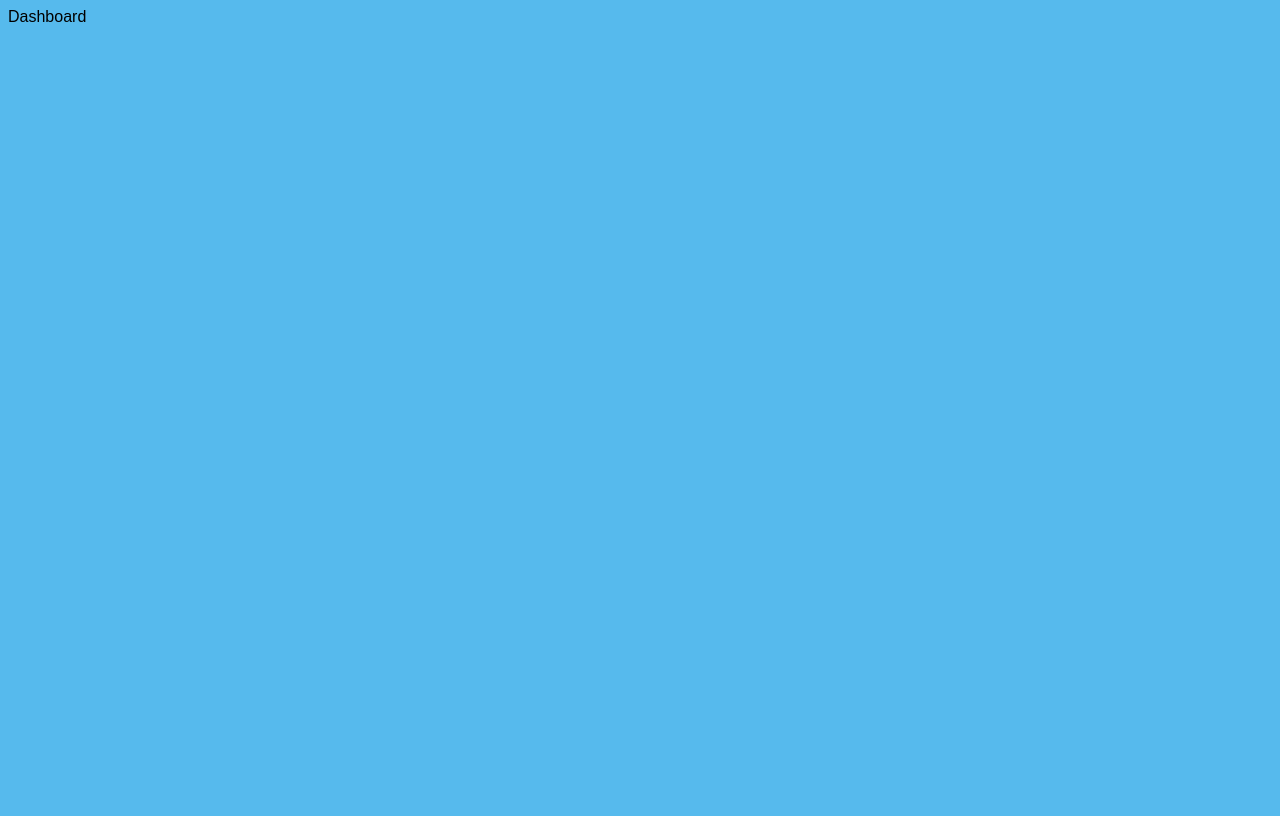
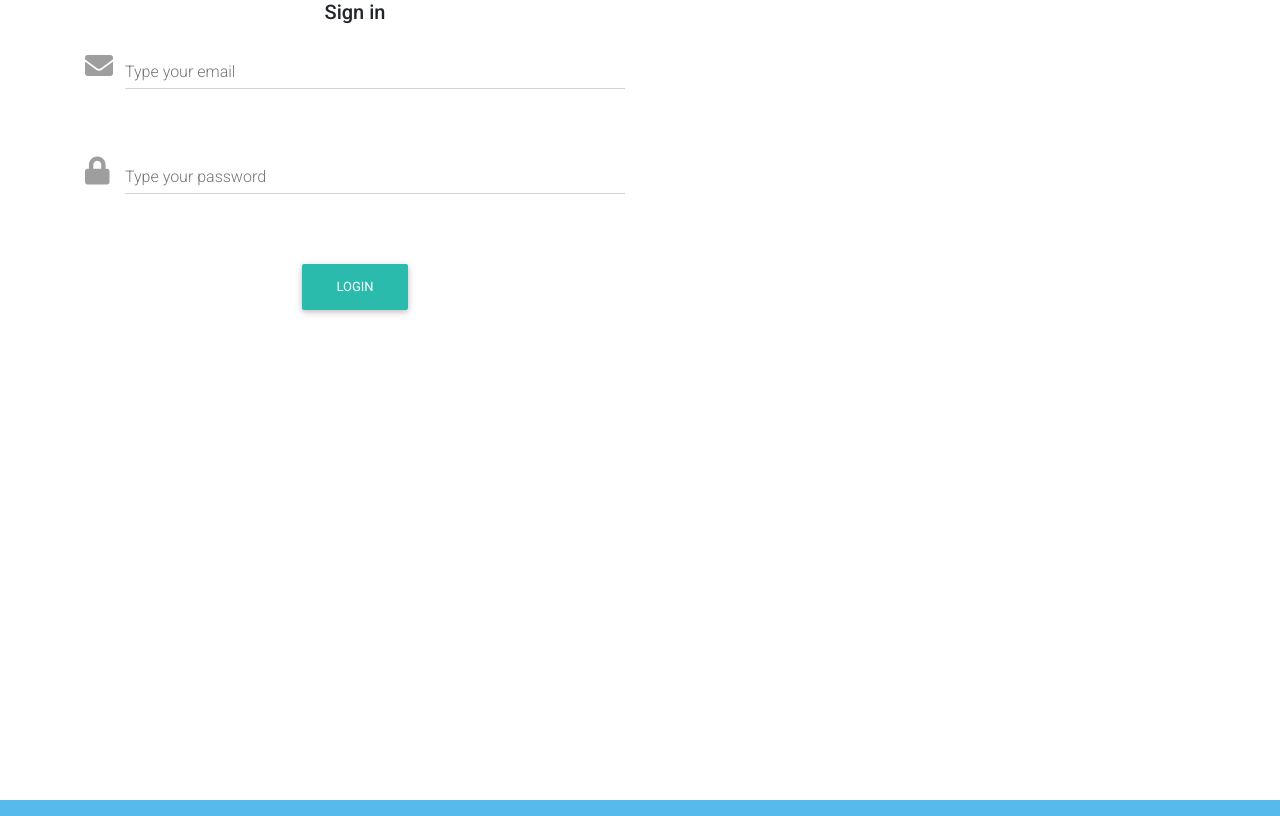
Before and after one commit to daviddonikapanjaitan/attendance_next_express_ssr, a Next.js app: page /dashboard in a window 1280 px wide. Built offline with nearby package versions, Linux system fonts and the light colour scheme.

Commit message:
add feature material bootstrap for next js

```diff
--- /dev/null
+++ b/components/MaterialForm.js
@@ -0,0 +1,26 @@
+import React from "react";
+import { MDBContainer, MDBRow, MDBCol, MDBInput, MDBBtn } from 'mdbreact';
+
+const MaterialForm = () => {
+    return (
+      <MDBContainer>
+        <MDBRow>
+          <MDBCol md="6">
+            <form>
+              <p className="h5 text-center mb-4">Sign in</p>
+              <div className="grey-text">
+                <MDBInput label="Type your email" icon="envelope" group type="email" validate error="wrong"
+                  success="right" />
+                <MDBInput label="Type your password" icon="lock" group type="password" validate />
+              </div>
+              <div className="text-center">
+                <MDBBtn>Login</MDBBtn>
+              </div>
+            </form>
+          </MDBCol>
+        </MDBRow>
+      </MDBContainer>
+    );
+};
+
+export default MaterialForm;
--- a/pages/_app.js
+++ b/pages/_app.js
@@ -1,4 +1,8 @@
 import '../styles/login.css';
+
+import "@fortawesome/fontawesome-free/css/all.min.css";
+import 'bootstrap-css-only/css/bootstrap.min.css';
+import 'mdbreact/dist/css/mdb.css';
 
 function MyApp({ Component, pageProps }) {
   return <Component {...pageProps} />;
--- a/pages/dashboard/index.js
+++ b/pages/dashboard/index.js
@@ -1,7 +1,8 @@
 import Header from '../../components/Header';
+import MaterialForm from "../../components/MaterialForm";
 
 const Dashboard = (props) => {
-  return <>Dashboard</>;
+  return <MaterialForm />;
 };
 
 Dashboard.getInitialProps = ({ query }) => {
```
Also changed, not shown: package.json (+10 -1 lines), pages/login/index.js (+35 -1 lines), 1 other file (tests, documents, lock files or other folders).
